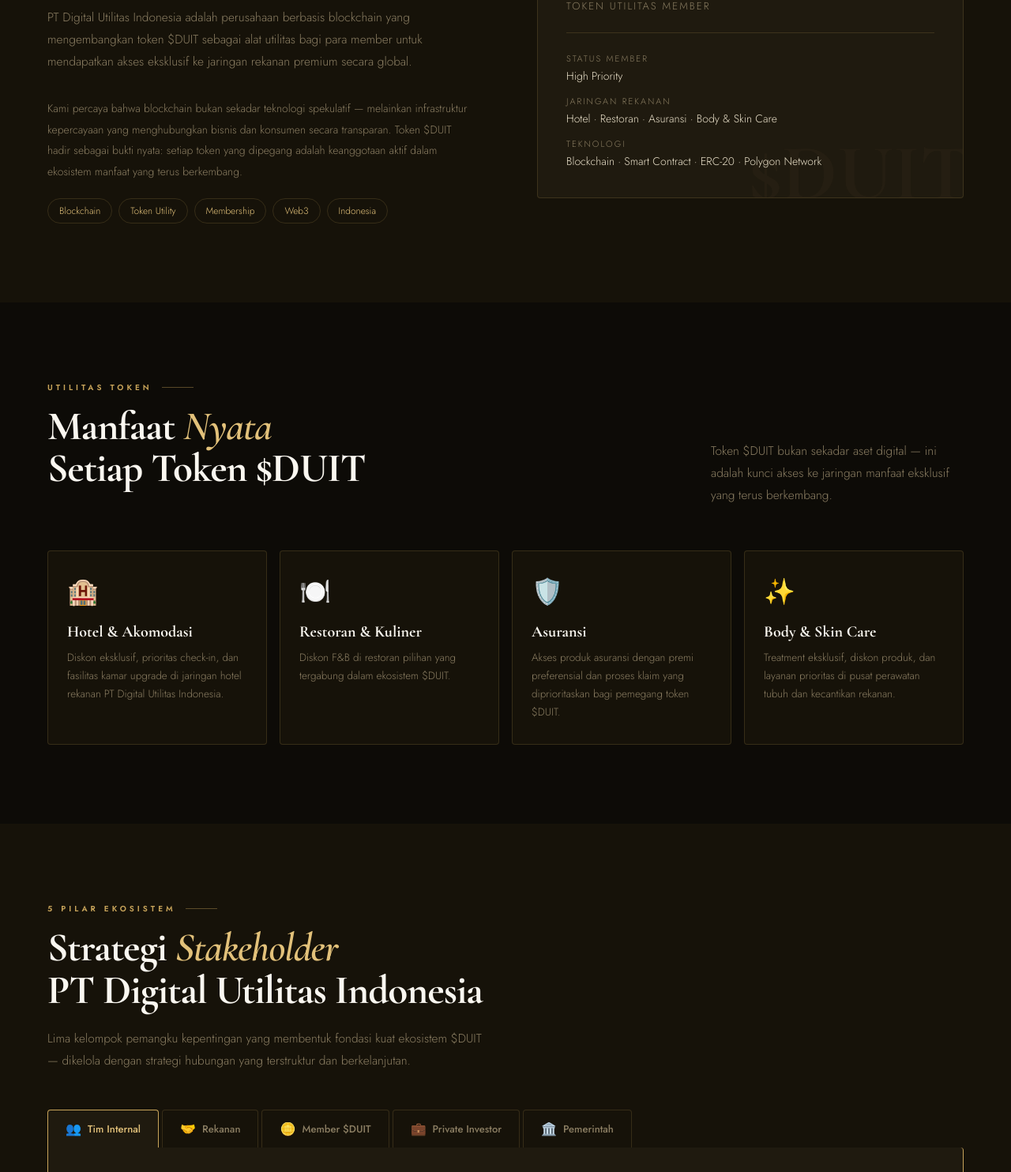
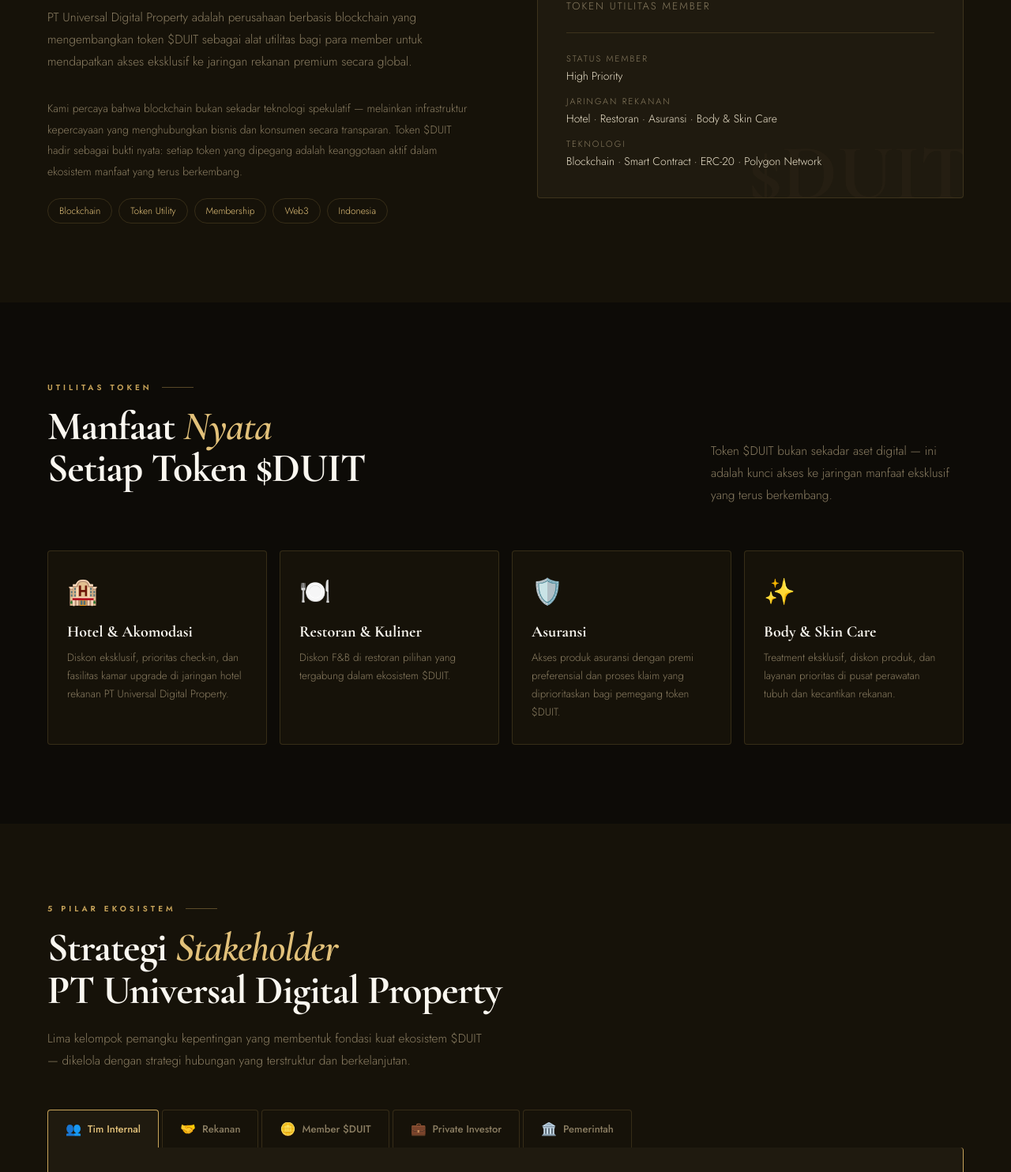
Before and after one commit to penjalamanusia2022-ctrl/duit, a plain HTML site: page index.html in a window 1280 px wide. Shown: the part 1196-2680 px from the top of the page at 79% size. Drawn offline with nearby package versions, Linux system fonts and the light colour scheme.

Commit message:
Update index.html

```diff
--- a/index.html
+++ b/index.html
@@ -3,7 +3,7 @@
 <head>
 <meta charset="UTF-8">
 <meta name="viewport" content="width=device-width, initial-scale=1.0">
-<title>PT Digital Utilitas Indonesia — Token $DUIT</title>
+<title>PT Universal Digital Property — Token $DUIT</title>
 <link href="https://fonts.googleapis.com/css2?family=Cormorant+Garamond:ital,wght@0,400;0,600;0,700;1,400;1,600&family=Jost:wght@300;400;500;600&display=swap" rel="stylesheet">
 <style>
 :root {
@@ -568,7 +568,7 @@ footer{
     <div class="hero-pre"><div class="pulse"></div><span data-i18n="hero.pre">Teknologi Blockchain · Utilitas Nyata</span></div>
     <h1 class="hero-title">PT Digital Utilitas<br><em>Indonesia</em></h1>
     <span class="hero-coin">DUIT - Digital Utility Integrated Token</span>
-    <p class="hero-sub" data-i18n="hero.sub">Ekosistem token utilitas pertama di Indonesia yang menghubungkan pemegang token sebagai member dari PT Digital Utilitas Indonesia dengan jaringan rekanan premium — hotel, restoran, asuransi, dan perawatan tubuh.</p>
+    <p class="hero-sub" data-i18n="hero.sub">Ekosistem token utilitas pertama di Indonesia yang menghubungkan pemegang token sebagai member dari PT Universal Digital Property dengan jaringan rekanan premium — hotel, restoran, asuransi, dan perawatan tubuh.</p>
     <div class="hero-ctas">
       <a href="#utility" class="btn-gold" data-i18n="hero.cta1">Kenali $DUIT</a>
       <a href="#stakeholders" class="btn-outline" data-i18n="hero.cta2">Ekosistem Kami</a>
@@ -595,7 +595,7 @@ footer{
   <div class="reveal">
     <div class="section-eyebrow" data-i18n="about.eyebrow">Tentang Kami</div>
     <h2 class="section-title">Membangun <em>Ekosistem</em><br>Digital Indonesia</h2>
-    <p class="section-sub" data-i18n="about.sub">PT Digital Utilitas Indonesia adalah perusahaan berbasis blockchain yang mengembangkan token $DUIT sebagai alat utilitas bagi para member untuk mendapatkan akses eksklusif ke seluruh jaringan rekanan premium Nasional dan Internasional PT Digital Utilitas Indonesia.</p>
+    <p class="section-sub" data-i18n="about.sub">PT Universal Digital Property adalah perusahaan berbasis blockchain yang mengembangkan token $DUIT sebagai alat utilitas bagi para member untuk mendapatkan akses eksklusif ke seluruh jaringan rekanan premium Nasional dan Internasional PT Universal Digital Property.</p>
     <div style="margin-top:32px;">
       <p style="font-size:14px;color:var(--muted);line-height:1.9;" data-i18n="about.body">Kami percaya bahwa blockchain bukan sekadar teknologi spekulatif — melainkan infrastruktur kepercayaan yang menghubungkan bisnis dan konsumen secara transparan. Token $DUIT hadir sebagai bukti nyata: setiap token yang dipegang adalah keanggotaan aktif dalam ekosistem manfaat yang terus berkembang.</p>
     </div>
@@ -643,7 +643,7 @@ footer{
     <div class="utility-card reveal">
       <div class="utility-icon">🏨</div>
       <h4 data-i18n="util.hotel.title">Hotel & Akomodasi</h4>
-      <p data-i18n="util.hotel.desc">Diskon eksklusif, prioritas check-in, dan fasilitas kamar upgrade di jaringan hotel rekanan PT Digital Utilitas Indonesia.</p>
+      <p data-i18n="util.hotel.desc">Diskon eksklusif, prioritas check-in, dan fasilitas kamar upgrade di jaringan hotel rekanan PT Universal Digital Property.</p>
     </div>
     <div class="utility-card reveal">
       <div class="utility-icon">🍽️</div>
@@ -667,7 +667,7 @@ footer{
 <section id="stakeholders">
   <div class="reveal">
     <div class="section-eyebrow" data-i18n="sh.eyebrow">5 Pilar Ekosistem</div>
-    <h2 class="section-title">Strategi <em>Stakeholder</em><br>PT Digital Utilitas Indonesia</h2>
+    <h2 class="section-title">Strategi <em>Stakeholder</em><br>PT Universal Digital Property</h2>
     <p class="section-sub" data-i18n="sh.sub">Lima kelompok pemangku kepentingan yang membentuk fondasi kuat ekosistem $DUIT — dikelola dengan strategi hubungan yang terstruktur dan berkelanjutan.</p>
   </div>
 
@@ -730,7 +730,7 @@ footer{
         <p class="s-panel-desc" data-i18n="sp2.desc">Member adalah jantung ekosistem. Kepuasan member menentukan nilai token dan pertumbuhan organik seluruh jaringan $DUIT.</p>
         <ul class="s-strategies">
           <li data-i18n="sp2.s1">Automatic membership program bagi pemegang token $DUIT</li>
-          <li data-i18n="sp2.s2">Berlaku global di seluruh dunia dimanapun terdapat rekanan PT Digital Utilitas Indonesia</li>
+          <li data-i18n="sp2.s2">Berlaku global di seluruh dunia dimanapun terdapat rekanan PT Universal Digital Property</li>
           <li data-i18n="sp2.s3">Komunitas aktif via Telegram/WhatsApp dengan update rutin</li>
           <li data-i18n="sp2.s4">Tersedia di decentralized dan centralized exchange dan dapat di swap dengan hampir seluruh token dengan mudah</li>
           <li data-i18n="sp2.s5">Project $DUIT - Digital Utility Integrated Token ini akan menjadi ecosystem membership yang lebih luas dan menguntungkan bagi para member dan rekanan </li>
@@ -769,7 +769,7 @@ footer{
       <div>
         <div class="s-panel-sub" data-i18n="sp4.sub">Kepatuhan & Kolaborasi</div>
         <div class="s-panel-title" data-i18n="sp4.title">Pemerintah & Regulator</div>
-        <p class="s-panel-desc" data-i18n="sp4.desc">Kepatuhan regulasi adalah fondasi kepercayaan jangka panjang. PT Digital Utilitas Indonesia berkomitmen untuk beroperasi secara transparan di bawah kerangka hukum Indonesia.</p>
+        <p class="s-panel-desc" data-i18n="sp4.desc">Kepatuhan regulasi adalah fondasi kepercayaan jangka panjang. PT Universal Digital Property berkomitmen untuk beroperasi secara transparan di bawah kerangka hukum Indonesia.</p>
         <ul class="s-strategies">
           <li data-i18n="sp4.s1">Konsultasi proaktif dengan Bappebti dan OJK terkait klasifikasi token</li>
           <li data-i18n="sp4.s2">Implementasi KYC penuh untuk seluruh member platform</li>
@@ -818,7 +818,7 @@ footer{
 <section id="vision">
   <div class="reveal">
     <p class="vision-quote" data-i18n="vision.quote">"Kami tidak membangun cryptocurrency — kami membangun kepercayaan yang dapat dibuktikan, dan manfaat yang dapat dirasakan langsung."</p>
-    <div class="vision-attr" data-i18n="vision.attr">PT Digital Utilitas Indonesia · Visi 2026</div>
+    <div class="vision-attr" data-i18n="vision.attr">PT Universal Digital Property · Visi 2026</div>
   </div>
 </section>
 
@@ -883,8 +883,8 @@ footer{
 
 <!-- ─── FOOTER ─── -->
 <footer>
-  <div class="footer-logo">PT Digital Utilitas Indonesia · $DUIT</div>
-  <div class="footer-copy" data-i18n="footer.copy">© 2026 PT Digital Utilitas Indonesia. Hak cipta dilindungi.</div>
+  <div class="footer-logo">PT Universal Digital Property · $DUIT</div>
+  <div class="footer-copy" data-i18n="footer.copy">© 2026 PT Universal Digital Property. Hak cipta dilindungi.</div>
   <div class="footer-links">
     <a href="#" data-i18n="footer.privacy">Kebijakan Privasi</a>
     <a href="#" data-i18n="footer.terms">Syarat & Ketentuan</a>
@@ -903,11 +903,11 @@ const i18n = {
     "hero.cta1":"Kenali $DUIT","hero.cta2":"Ekosistem Kami",
     "hero.stat1":"Sektor Rekanan","hero.stat2":"Pilar Stakeholder","hero.stat3":"Utilitas Nyata",
     "about.eyebrow":"Tentang Kami",
-    "about.sub":"PT Digital Utilitas Indonesia adalah perusahaan berbasis blockchain yang mengembangkan token $DUIT sebagai alat utilitas bagi para member untuk mendapatkan akses eksklusif ke jaringan rekanan premium secara global.",
+    "about.sub":"PT Universal Digital Property adalah perusahaan berbasis blockchain yang mengembangkan token $DUIT sebagai alat utilitas bagi para member untuk mendapatkan akses eksklusif ke jaringan rekanan premium secara global.",
     "about.body":"Kami percaya bahwa blockchain bukan sekadar teknologi spekulatif — melainkan infrastruktur kepercayaan yang menghubungkan bisnis dan konsumen secara transparan. Token $DUIT hadir sebagai bukti nyata: setiap token yang dipegang adalah keanggotaan aktif dalam ekosistem manfaat yang terus berkembang.",
     "about.card2":"Jaringan Rekanan","about.card2v":"Hotel · Restoran · Asuransi · Body & Skin Care","about.card3":"Teknologi",
     "utility.eyebrow":"Utilitas Token","utility.sub":"Token $DUIT bukan sekadar aset digital — ini adalah kunci akses ke jaringan manfaat eksklusif yang terus berkembang.",
-    "util.hotel.title":"Hotel & Akomodasi","util.hotel.desc":"Diskon eksklusif, prioritas check-in, dan fasilitas kamar upgrade di jaringan hotel rekanan PT Digital Utilitas Indonesia.",
+    "util.hotel.title":"Hotel & Akomodasi","util.hotel.desc":"Diskon eksklusif, prioritas check-in, dan fasilitas kamar upgrade di jaringan hotel rekanan PT Universal Digital Property.",
     "util.resto.title":"Restoran & Kuliner","util.resto.desc":"Diskon F&B di restoran pilihan yang tergabung dalam ekosistem $DUIT.",
     "util.insurance.title":"Asuransi","util.insurance.desc":"Akses produk asuransi dengan premi preferensial dan proses klaim yang diprioritaskan bagi pemegang token $DUIT.",
     "util.beauty.title":"Body & Skin Care","util.beauty.desc":"Treatment eksklusif, diskon produk, dan layanan prioritas di pusat perawatan tubuh dan kecantikan rekanan.",
@@ -944,7 +944,7 @@ const i18n = {
     "sp3.s5":"Annual Investor Day: pertemuan tatap muka dan tur ekosistem",
     "sp3.k1":"Investor update report","sp3.k2":"Investor call 60 menit","sp3.k3":"Due diligence siap","sp3.k4":"Investor Day",
     "sp4.sub":"Kepatuhan & Kolaborasi","sp4.title":"Pemerintah & Regulator",
-    "sp4.desc":"Kepatuhan regulasi adalah fondasi kepercayaan jangka panjang. PT Digital Utilitas Indonesia berkomitmen untuk beroperasi secara transparan di bawah kerangka hukum Indonesia.",
+    "sp4.desc":"Kepatuhan regulasi adalah fondasi kepercayaan jangka panjang. PT Universal Digital Property berkomitmen untuk beroperasi secara transparan di bawah kerangka hukum Indonesia.",
     "sp4.s1":"Konsultasi proaktif dengan Bappebti dan OJK terkait klasifikasi token",
     "sp4.s2":"Implementasi KYC penuh untuk seluruh member platform",
     "sp4.s3":"Kebijakan PDP sesuai regulasi perlindungan data pribadi Indonesia",
@@ -953,11 +953,11 @@ const i18n = {
     "sp4.k1":"Regulasi aset kripto","sp4.k2":"Konsultasi keuangan digital","sp4.k3":"Verifikasi member penuh","sp4.k4":"Kepatuhan data pribadi",
     "eco.eyebrow":"Ekosistem Kami","eco.title":"Bagaimana $DUIT Bekerja",
     "eco.sub":"Tiga lapisan yang membentuk nilai token $DUIT secara berkelanjutan.",
-    "eco.c1.title":"Beli & Pegang Token","eco.c1.desc":"Member membeli token $DUIT dan secara otomatis mendapatkan status keanggotaan, dan langsung dapat menikmati fasilitas yang diberikan oleh seluruh rekanan PT Digital Utilitas Indonesia, yang tersebar secara Nasional dan Internasional",
+    "eco.c1.title":"Beli & Pegang Token","eco.c1.desc":"Member membeli token $DUIT dan secara otomatis mendapatkan status keanggotaan, dan langsung dapat menikmati fasilitas yang diberikan oleh seluruh rekanan PT Universal Digital Property, yang tersebar secara Nasional dan Internasional",
     "eco.c2.title":"Akses Benefit Rekanan","eco.c2.desc":"Dengan status member aktif, pemegang $DUIT menikmati privilege eksklusif di seluruh jaringan rekanan — hotel, restoran, asuransi, dan body care — cukup dengan verifikasi token.",
     "eco.c3.title":"Ekosistem Bertumbuh","eco.c3.desc":"Lebih banyak member aktif meningkatkan nilai kemitraan bagi rekanan. Rekanan baru bergabung memperluas manfaat. Siklus pertumbuhan ini memperkuat nilai token $DUIT secara organik.",
     "vision.quote":'"Kami tidak membangun Cryptocurrency — kami membangun kepercayaan yang dapat dibuktikan, dan manfaat yang dapat dirasakan langsung."',
-    "vision.attr":"PT Digital Utilitas Indonesia · Visi 2026",
+    "vision.attr":"PT Universal Digital Property · Visi 2026",
     "contact.eyebrow":"Hubungi Kami","contact.sub":"Tertarik menjadi rekanan, investor, atau ingin tahu lebih lanjut tentang ekosistem $DUIT? Kami siap berdiskusi.",
     "contact.addr":"Alamat",
     "contact.form.eyebrow":"Kirim Pesan",
@@ -965,7 +965,7 @@ const i18n = {
     "form.interest":"Saya tertarik sebagai",
     "form.opt1":"Rekanan Bisnis","form.opt2":"Member Token $DUIT","form.opt3":"Private Investor","form.opt4":"Media / Partnership","form.opt5":"Lainnya",
     "form.msg":"Pesan","form.msg.ph":"Ceritakan lebih lanjut...","form.submit":"Kirim Pesan",
-    "footer.copy":"© 2026 PT Digital Utilitas Indonesia. Hak cipta dilindungi.",
+    "footer.copy":"© 2026 PT Universal Digital Property. Hak cipta dilindungi.",
     "footer.privacy":"Kebijakan Privasi","footer.terms":"Syarat & Ketentuan","footer.whitepaper":"Whitepaper"
   },
   en: {
@@ -976,11 +976,11 @@ const i18n = {
     "hero.cta1":"Discover $DUIT","hero.cta2":"Our Ecosystem",
     "hero.stat1":"Partner Sectors","hero.stat2":"Stakeholder Pillars","hero.stat3":"Real Utility",
     "about.eyebrow":"About Us",
-    "about.sub":"PT Digital Utilitas Indonesia is a blockchain-based company developing the $DUIT token as a utility instrument for members to gain exclusive access to a growing network of premium partners across Indonesia.",
+    "about.sub":"PT Universal Digital Property is a blockchain-based company developing the $DUIT token as a utility instrument for members to gain exclusive access to a growing network of premium partners across Indonesia.",
     "about.body":"We believe blockchain is not just speculative technology — it is a trust infrastructure connecting businesses and consumers transparently. The $DUIT token is living proof: every token held is an active membership in an ever-growing benefits ecosystem.",
     "about.card2":"Partner Network","about.card2v":"Hotels · Restaurants · Insurance · Body & Skin Care","about.card3":"Technology",
     "utility.eyebrow":"Token Utility","utility.sub":"$DUIT is not just a digital asset — it is the key to an exclusive, ever-growing benefit network.",
-    "util.hotel.title":"Hotels & Accommodation","util.hotel.desc":"Exclusive discounts, check-in priority, and room upgrades at PT Digital Utilitas Indonesia's partner hotel network.",
+    "util.hotel.title":"Hotels & Accommodation","util.hotel.desc":"Exclusive discounts, check-in priority, and room upgrades at PT Universal Digital Property's partner hotel network.",
     "util.resto.title":"Restaurants & Dining","util.resto.desc":"Priority seating, member specials, and F&B discounts at selected restaurants within the $DUIT ecosystem.",
     "util.insurance.title":"Insurance","util.insurance.desc":"Access to insurance products with preferential premiums and prioritized claims processing for $DUIT token holders.",
     "util.beauty.title":"Body & Skin Care","util.beauty.desc":"Exclusive treatments, product discounts, and priority services at partner body and beauty care centers.",
@@ -1019,7 +1019,7 @@ const i18n = {
     "sp3.s5":"Annual Investor Day: in-person meetings and ecosystem tours",
     "sp3.k1":"Investor update report","sp3.k2":"60-min investor call","sp3.k3":"Due diligence ready","sp3.k4":"Investor Day",
     "sp4.sub":"Compliance & Collaboration","sp4.title":"Government & Regulators",
-    "sp4.desc":"Regulatory compliance is the foundation of long-term trust. PT Digital Utilitas Indonesia is committed to operating transparently within Indonesia's legal framework.",
+    "sp4.desc":"Regulatory compliance is the foundation of long-term trust. PT Universal Digital Property is committed to operating transparently within Indonesia's legal framework.",
     "sp4.s1":"Proactive consultation with Bappebti and OJK on token classification",
     "sp4.s2":"Full KYC implementation for all platform members",
     "sp4.s3":"Personal data protection policy compliant with Indonesia's PDP regulation",
@@ -1032,7 +1032,7 @@ const i18n = {
     "eco.c2.title":"Access Partner Benefits","eco.c2.desc":"With active member status, $DUIT holders enjoy exclusive privileges across the entire partner network — hotels, restaurants, insurance, and body care — simply by verifying their token.",
     "eco.c3.title":"Ecosystem Grows","eco.c3.desc":"More active members increase partnership value for partners. New partners joining expand benefits. This growth cycle organically strengthens the $DUIT token value.",
     "vision.quote":'"We are not building a Cryptocurrency — we are building verifiable trust, and benefits that can be felt directly."',
-    "vision.attr":"PT Digital Utilitas Indonesia · Vision 2026",
+    "vision.attr":"PT Universal Digital Property · Vision 2026",
     "contact.eyebrow":"Contact Us","contact.sub":"Interested in becoming a partner, investor, or want to learn more about the $DUIT ecosystem? We're ready to discuss.",
     "contact.addr":"Address",
     "contact.form.eyebrow":"Send a Message",
@@ -1040,7 +1040,7 @@ const i18n = {
     "form.interest":"I am interested as",
     "form.opt1":"Business Partner","form.opt2":"$DUIT Token Member","form.opt3":"Private Investor","form.opt4":"Media / Partnership","form.opt5":"Other",
     "form.msg":"Message","form.msg.ph":"Tell us more...","form.submit":"Send Message",
-    "footer.copy":"© 2026 PT Digital Utilitas indonesia. All rights reserved.",
+    "footer.copy":"© 2026 PT Universal Digital Property. All rights reserved.",
     "footer.privacy":"Privacy Policy","footer.terms":"Terms & Conditions","footer.whitepaper":"Whitepaper"
   }
 };
```
